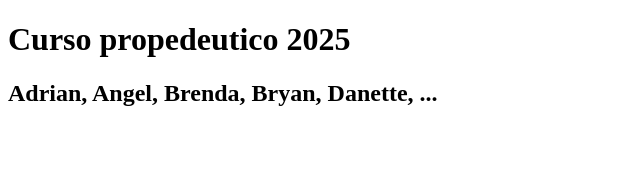
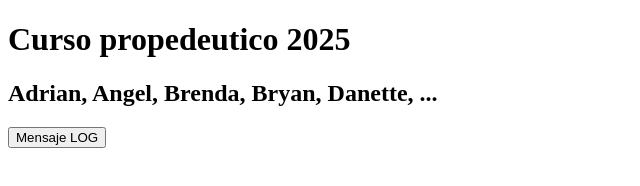
Before and after one commit to JonathanNao007/CursoEjemploSep25, a plain HTML site: page index.html in a window 1280 px wide. Shown: the whole page, without its empty margins (0-640 px from the left). Drawn offline with Linux system fonts and the light colour scheme.

Commit message:
add conexion js and button, action

```diff
--- a/bienvenida.js
+++ b/bienvenida.js
@@ -0,0 +1 @@
+function bienvenidos() { console.log("Bienvenidos a todos..."); }
--- a/index.html
+++ b/index.html
@@ -1,10 +1,14 @@
 <!DOCTYPE html>
 <head>
     <title Bienvenidos al curso></title>
+    <script src="bienvenida.js"></script>
 </head>
 <body>
     <h1>Curso propedeutico 2025</h1>
     <h2>Adrian, Angel, Brenda, Bryan, Danette, ...</h2>
+    <div>
+        <button onclick="bienvenidos()">Mensaje LOG</button>
+    </div>
 </body>
 <footer>
 
```
